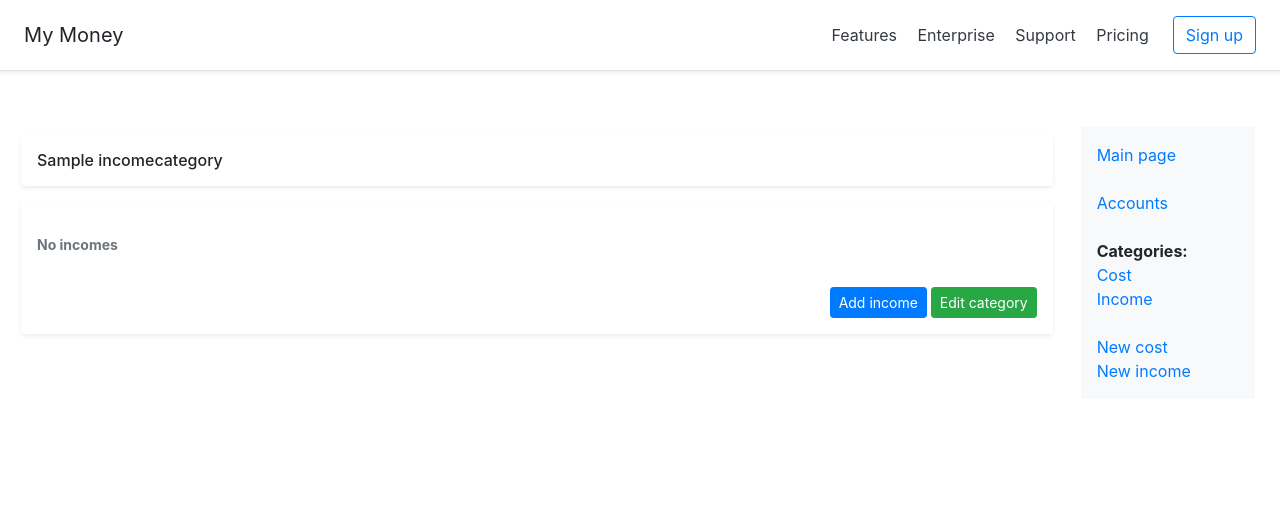
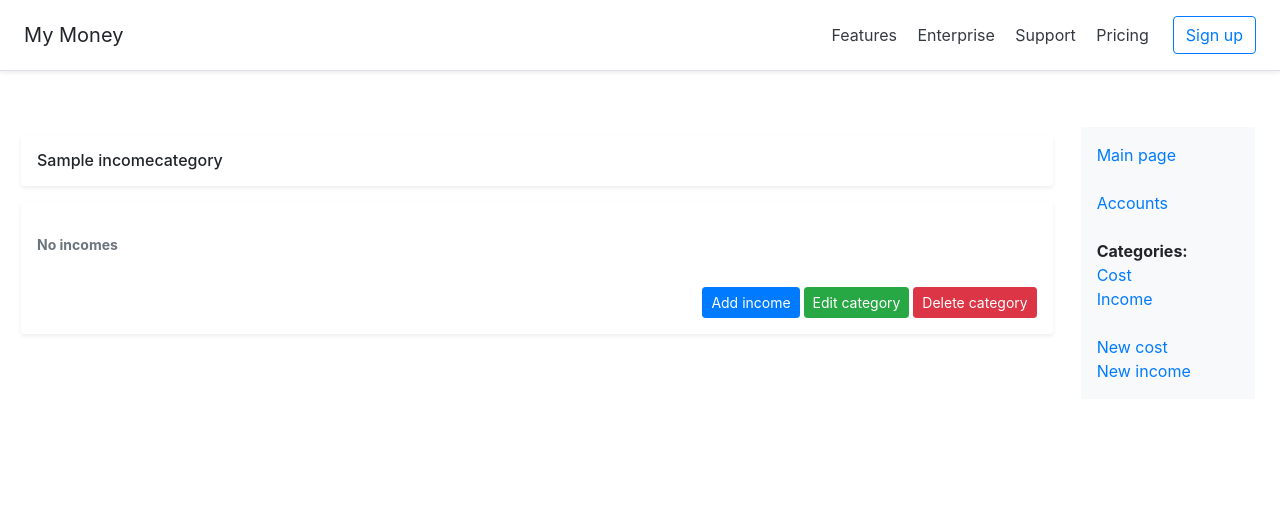
Before and after one commit to balstepan/myMoney, a Django app: a page that uses wallet/templates/incomeCategories/incomecategory_detail.html in a window 1280 px wide. Shown: the top 517 px of the page. Run offline with Django 3.2, Linux system fonts and the light colour scheme; tables that the repository leaves empty hold one stand-in row (values such as "Sample post"); some libraries are stand-ins or nearby versions.

Commit message:
Add deleting of income categories

```diff
--- a/wallet/templates/incomeCategories/incomecategory_detail.html
+++ b/wallet/templates/incomeCategories/incomecategory_detail.html
@@ -35,6 +35,7 @@ Category {{ category.name }}
     <small class="d-block text-right mt-3">
         <a href="{% url 'wallet:income_create' %}"><button type="button" class="btn btn-primary btn-sm">Add income</button></a>
         <a href="{% url 'wallet:incomecategory_edit' incomecat_id=category.id %}"><button type="button" class="btn btn-success btn-sm">Edit category</button></a>
+        <a href="{% url 'wallet:incomecategory_delete' incomecat_id=category.id %}"><button type="button" class="btn btn-danger btn-sm">Delete category</button></a>
     </small>
     </div>
     {% else %}
@@ -47,6 +48,7 @@ Category {{ category.name }}
         <small class="d-block text-right mt-3">
             <a href="{% url 'wallet:income_create' %}"><button type="button" class="btn btn-primary btn-sm">Add income</button></a>
             <a href="{% url 'wallet:incomecategory_edit' incomecat_id=category.id %}"><button type="button" class="btn btn-success btn-sm">Edit category</button></a>
+            <a href="{% url 'wallet:incomecategory_delete' incomecat_id=category.id %}"><button type="button" class="btn btn-danger btn-sm">Delete category</button></a>
         </small>
         </div>
     {% endif %}
--- a/wallet/urls.py
+++ b/wallet/urls.py
@@ -30,4 +30,5 @@ urlpatterns = [
     path('cost/delete/<int:cost_id>/', views.cost_delete, name='cost_delete'),
     path('income/delete/<int:income_id>/', views.income_delete, name='income_delete'),
     path('costcategory/delete/<int:costcat_id>/', views.cost_category_delete, name='costcategory_delete'),
+    path('incomecategory/delete/<int:incomecat_id>/', views.income_category_delete, name='incomecategory_delete'),
     ]
--- a/wallet/views.py
+++ b/wallet/views.py
@@ -172,6 +172,19 @@ class IncomeCategory(View):
                        'incomes': incomes})
 
 
+def income_category_delete(request, incomecat_id):
+    income_category = get_object_or_404(models.IncomeCategory, id=incomecat_id)
+
+    if request.method == "POST":
+        income_category.delete()
+        return redirect("wallet:all_income_categories")
+    else:
+        return render(request,
+                      'delete.html',
+                      {'obj_type': 'income category',
+                       'object': income_category})
+
+
 class CreateIncomeCategory(View):
     def get(self, request, incomecat_id=None):
         if incomecat_id:
```
